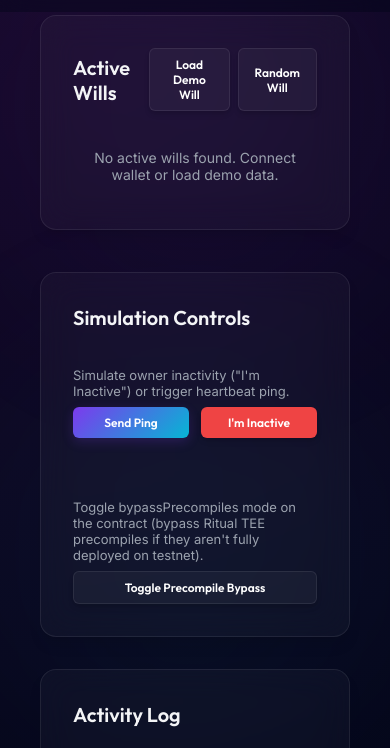
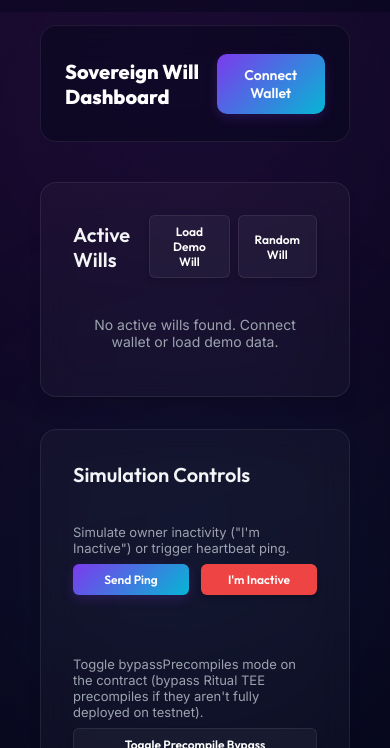
Before and after one commit to tranhop26/digital-will, a plain HTML site: page frontend/app.html in a window 390 px wide. Shown: the part 93-841 px from the top of the page. Drawn offline with nearby package versions, Linux system fonts and the light colour scheme.

Commit message:
feat: add highly visible top header connect wallet button and fix responsive layout

```diff
--- a/frontend/app.html
+++ b/frontend/app.html
@@ -36,11 +36,15 @@
       <a href="index.html">🏠 Home Page</a>
     </div>
 
-    <button class="btn btn-primary" id="btn-connect" onclick="connectWallet()" style="margin-top: auto; width: 100%;">Connect Wallet</button>
+    <button class="btn btn-primary btn-connect" id="btn-connect" onclick="connectWallet()" style="margin-top: auto; width: 100%;">Connect Wallet</button>
   </div>
 
   <!-- Main Content -->
   <div class="main-content">
+    <div class="app-header">
+      <h2 class="app-title">Sovereign Will Dashboard</h2>
+      <button class="btn btn-primary btn-connect" onclick="connectWallet()">Connect Wallet</button>
+    </div>
 
     <!-- Left Column: Will List & Creation Form -->
     <div class="dashboard-center">
--- a/frontend/css/app.css
+++ b/frontend/css/app.css
@@ -386,4 +386,36 @@ body {
   .sidebar-nav {
     flex-direction: row;
   }
+  .sidebar #btn-connect {
+    display: none !important;
+  }
 }
+
+/* App Header (Top Bar with Connect Wallet button) */
+.app-header {
+  grid-column: 1 / -1;
+  display: flex;
+  justify-content: space-between;
+  align-items: center;
+  padding: 16px 24px;
+  background: rgba(2, 6, 23, 0.4);
+  backdrop-filter: blur(var(--card-blur));
+  -webkit-backdrop-filter: blur(var(--card-blur));
+  border: 1px solid var(--border-muted);
+  border-radius: var(--card-radius);
+  margin-bottom: var(--primitive-space-sm);
+  z-index: 10;
+}
+
+.app-title {
+  font-family: var(--primitive-font-display);
+  font-weight: 700;
+  font-size: 20px;
+  color: white;
+}
+
+@media (max-width: 1024px) {
+  .app-header {
+    margin-top: 10px;
+  }
+}
--- a/frontend/js/app.js
+++ b/frontend/js/app.js
@@ -396,17 +396,21 @@ async function toggleBypassPrecompiles() {
 
 // Update UI elements based on connection status
 function updateUI() {
-  const btnConnect = document.getElementById('btn-connect');
+  const btnConnects = document.querySelectorAll('.btn-connect');
   const networkStatus = document.getElementById('network-status');
   const networkIndicator = document.getElementById('network-indicator');
 
   if (userAddress) {
-    btnConnect.innerText = `${userAddress.substring(0, 6)}...${userAddress.substring(38)}`;
+    btnConnects.forEach(btn => {
+      btn.innerText = `${userAddress.substring(0, 6)}...${userAddress.substring(38)}`;
+    });
     networkStatus.innerText = "Ritual Connected";
     networkIndicator.style.backgroundColor = "var(--success)";
     networkIndicator.style.boxShadow = "0 0 10px var(--success)";
   } else {
-    btnConnect.innerText = "Connect Wallet";
+    btnConnects.forEach(btn => {
+      btn.innerText = "Connect Wallet";
+    });
     networkStatus.innerText = "Ritual Testnet";
     networkIndicator.style.backgroundColor = "var(--accent-cyan)";
     networkIndicator.style.boxShadow = "0 0 10px var(--accent-cyan)";
```
Also changed, not shown: 1 other file.
